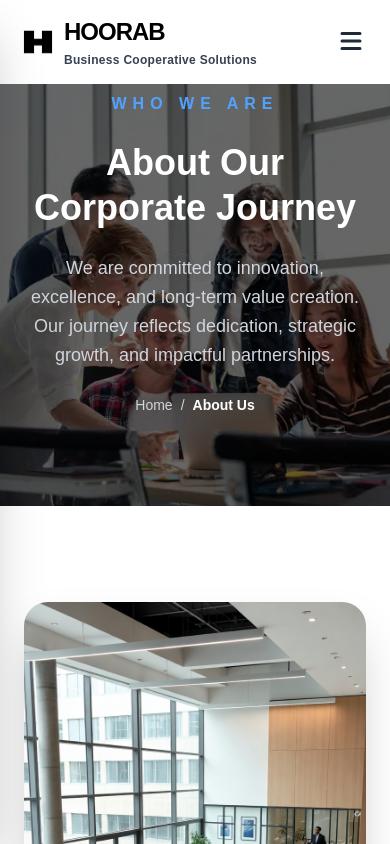
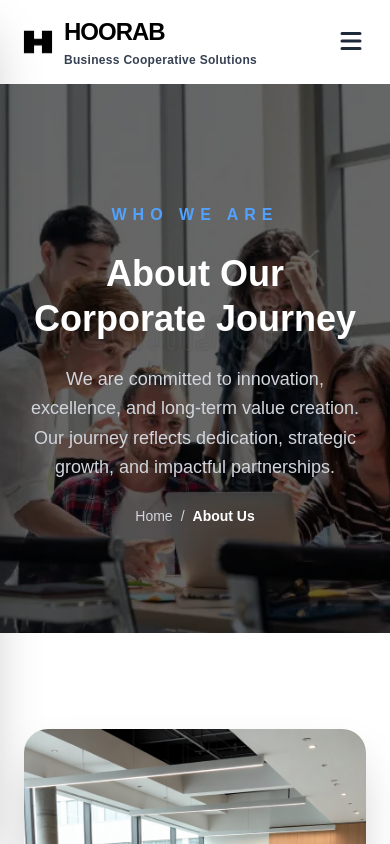
Before and after one commit to haroonkhadim123/business, a Next.js app: page /about in a window 390 px wide. Shown: the top 844 px of the page. Built offline with nearby package versions, Linux system fonts and the light colour scheme.

Commit message:
new changes

```diff
--- a/app/about/layout.js
+++ b/app/about/layout.js
@@ -1,5 +1,5 @@
 export const metadata = {
-  title: "About Us | HOORAB GROUP",
+  title: "HOORAB GROUP | About Us ",
   description:
     "Learn about our corporate consultancy firm, our mission, vision, and leadership team with 25+ years of experience.",
 };
--- a/app/component/Banner.js
+++ b/app/component/Banner.js
@@ -44,7 +44,7 @@ export default function Banner() {
       fadeEffect={{ crossFade: true }}
       autoplay={{ delay: 5000, disableOnInteraction: false }}
       loop={true}
-      className="h-[60vh] md:h-[90vh]"
+      className="h-[75vh] md:h-[90vh]"
     >
       {slides.map((slide, index) => (
         <SwiperSlide key={index} className="relative overflow-hidden">
--- a/app/component/aboutbanner.js
+++ b/app/component/aboutbanner.js
@@ -6,7 +6,8 @@ import { motion } from "framer-motion";
 
 export default function Aboutbanner() {
   return (
-    <section className="relative h-[60vh] md:h-[90vh] w-full flex items-center justify-center text-center overflow-hidden">
+  <section className="relative min-h-[75vh] md:h-[90vh] pt-24 md:pt-0 w-full flex items-center justify-center text-center overflow-hidden">
+
 
       {/* Background Image with Smooth Zoom */}
       <motion.div
@@ -35,7 +36,7 @@ export default function Aboutbanner() {
           initial={{ opacity: 0, y: -30 }}
           animate={{ opacity: 1, y: 0 }}
           transition={{ duration: 0.6 }}
-          className="uppercase tracking-[6px] text-blue-400 font-semibold"
+          className="uppercase  tracking-[6px] text-blue-400 font-semibold"
         >
           Who We Are
         </motion.p>
--- a/app/component/brandbanner.js
+++ b/app/component/brandbanner.js
@@ -6,7 +6,8 @@ import Link from "next/link";
 
 export default function BrandHero() {
   return (
-    <section className="relative h-[60vh] md:h-[90vh] w-full flex items-center justify-center text-center overflow-hidden">
+   <section className="relative min-h-[75vh] md:h-[90vh] pt-24 md:pt-0 w-full flex items-center justify-center text-center overflow-hidden">
+
 
       {/* Background Image with Smooth Zoom */}
       <motion.div
```
